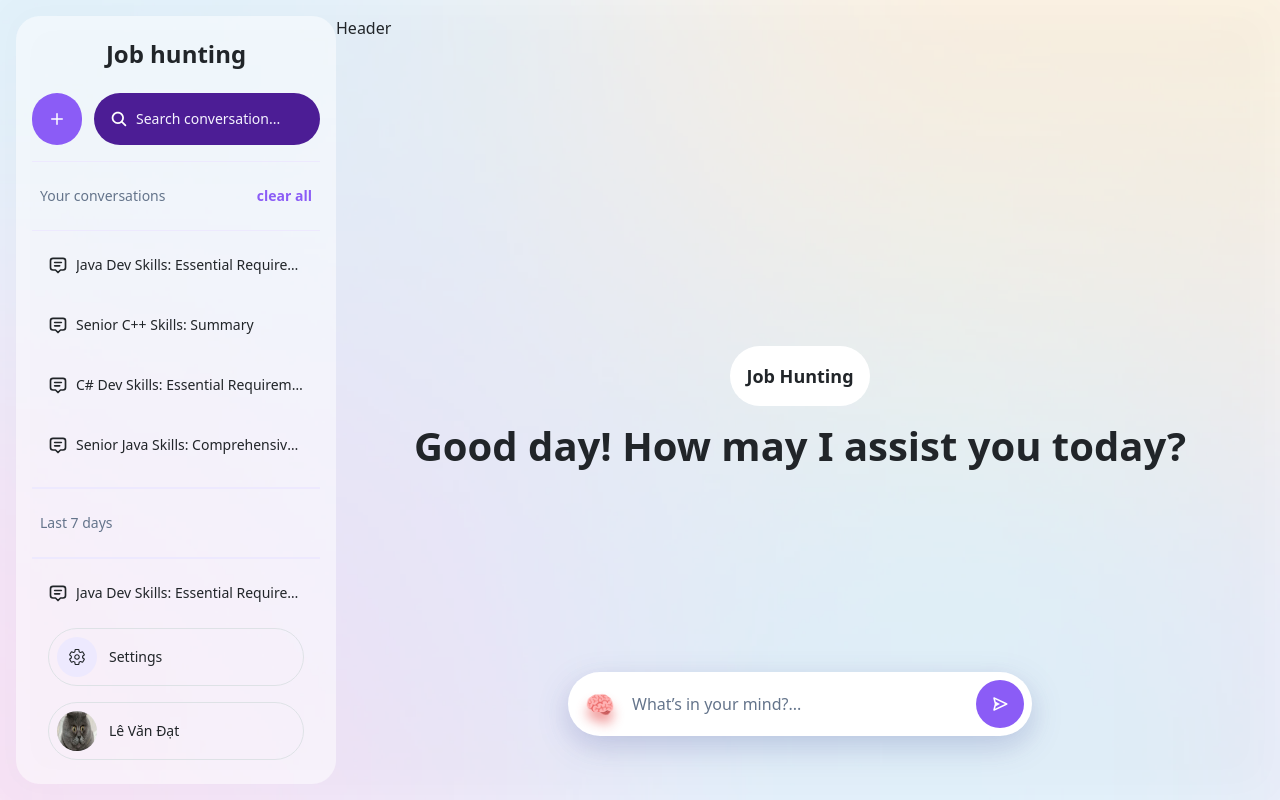
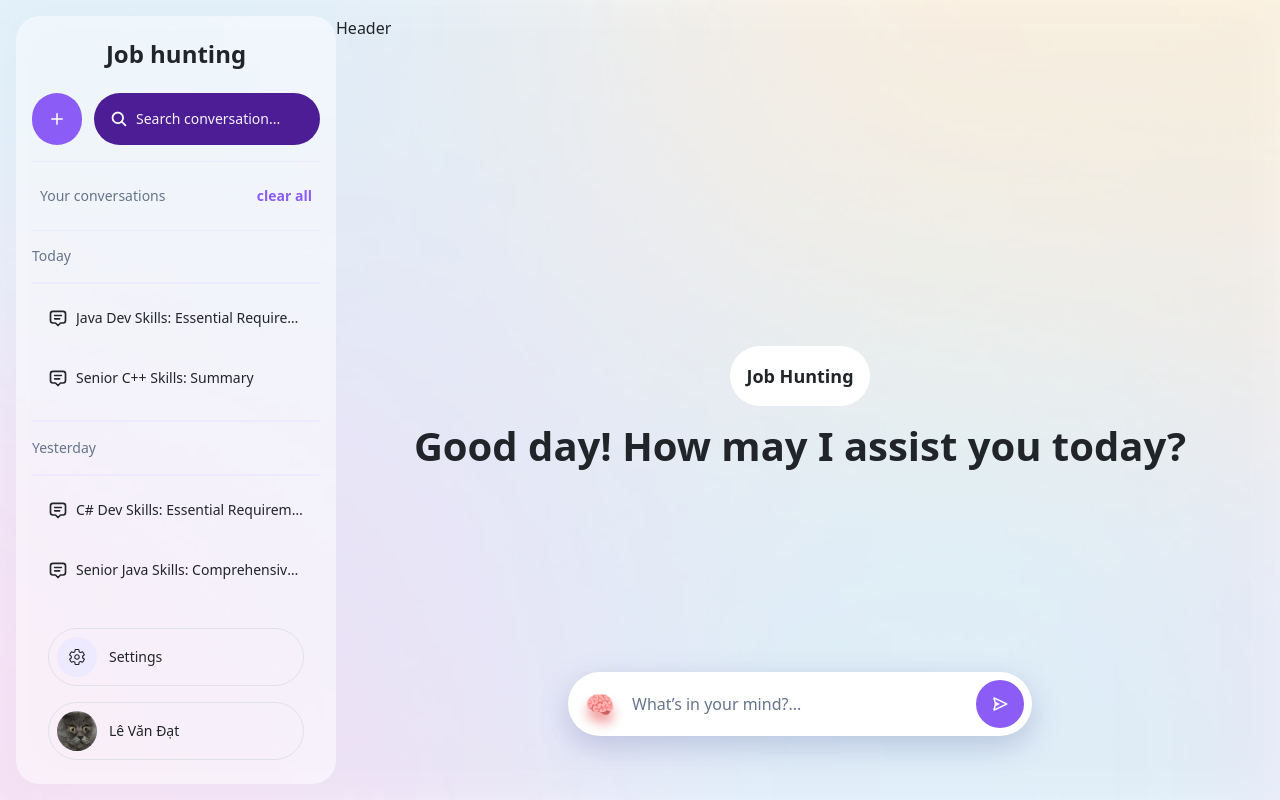
Before and after one commit to levandattt/job_hunting_client, a React (Create React App) app: page / in a window 1280 px wide. Built offline with nearby package versions, Linux system fonts and the light colour scheme; the HTML template or start-up script is replaced by a standard one.

Commit message:
fix: sidebar history

```diff
--- a/src/components/Button/Button2.jsx
+++ b/src/components/Button/Button2.jsx
@@ -6,7 +6,7 @@ const Button2 = ({children,icon,onClick, iconOnly, className, disabled}) => {
 
         // <button className={`flex ${iconOnly?'aspect-square':''}   border-1  p-2  rounded-3xl border-violet-300 focus:border-violet-600 focus:outline-none focus:border-b-2 ${disabled?'bg-violet-300 text-slate-500 cursor-not-allowed':'bg-violet-500 hover:bg-violet-700'}  ${className}`} onClick={onClick} disabled={disabled}>
             <button className={`${className}  ${iconOnly?'flex-none':'flex-auto'} transition-all easy-in-out  bg-violet-500 hover:bg-violet-700`} onClick={()=>onClick(iconOnly)}>
-                <div className={`flex p-2 ${iconOnly?'':''}  justify-center items-center `}>
+                <div className={`flex  ${iconOnly?'':''} p-2 justify-center items-center `}>
                     <div className={'flex items-center text-sm justify-center'}>
                         <span className={`text-lg ${!iconOnly?'':''}`}>{icon}</span>
                         <span className={iconOnly?'hidden':'text-xs'}>{children}</span>
--- a/src/pages/HomePage.jsx
+++ b/src/pages/HomePage.jsx
@@ -34,10 +34,14 @@ const HomePage = () => {
           <div className={'flex px-3 py-3 h-full w-full'}>
             <div className={'flex flex-col items-center bg-white/50 h-full w-80 rounded-3xl px-3 py-4 relative'}>
               <h4 className={'font-bold mb-4'}>Job hunting</h4>
+
+              {/* sidebar button */}
               <div className={'flex w-full'}>
                 <Button2 className={'text-white mr-3 p-2 rounded-full bg-violet-300'} icon={<FiPlus/>} onClick={onNewChatBtnClick} iconOnly={isSidebarBtnClose}>New Chat</Button2>
                 <Input2 className={'text-white p-2 rounded-full bg-violet-900 '} icon={<IoSearch/>} onClick={onSearchBtnClick} iconOnly={!isSidebarBtnClose} placeholder={'Search conversation...'}/>
               </div>
+
+              {/* clear conversation */}
               <div className="w-full h-0.5 my-3 bg-violet-100"/>
               <div className={'w-full flex justify-between p-2'}>
                 <span className={'text-sm text-slate-500'}>Your conversations</span>
@@ -45,42 +49,73 @@ const HomePage = () => {
               </div>
               <div className="w-full h-0.5 my-3 bg-violet-100"/>
               <div className={`overflow-y-auto w-full`}>
+
+              {/*chat histories*/}
+              <div className={'w-full flex justify-between'}>
+              <span className={'text-sm text-slate-500'}>Today</span>
+              </div>
+              <div className="w-full h-0.5 my-3 bg-violet-100"></div>
               <SidebarItem icon={<TbMessage2/>}>Java Dev Skills: Essential Requirements</SidebarItem>
               <SidebarItem icon={<TbMessage2/>}>Senior C++ Skills: Summary</SidebarItem>
+
+              <div className="w-full h-0.5 my-3 bg-violet-100"></div>
+              <div className={'w-full flex justify-between'}>
+                <span className={'text-sm text-slate-500'}>Yesterday</span>
+              </div>
+              <div className="w-full h-0.5 my-3 bg-violet-100"></div>
               <SidebarItem icon={<TbMessage2/>}>C# Dev Skills: Essential Requirements</SidebarItem>
               <SidebarItem icon={<TbMessage2/>}>Senior Java Skills: Comprehensive Requirements</SidebarItem>
-                <div className="w-full h-0.5 my-3 bg-violet-100"/>
-                <div className={'w-full flex justify-between p-2'}>
-                  <span className={'text-sm text-slate-500'}>Last 7 days</span>
+
+              <div className="w-full h-0.5 my-3 bg-violet-100"></div>
+              <div className={'w-full flex justify-between'}>
+                <span className={'text-sm text-slate-500'}>Previous 7 days</span>
               </div>
-                <div className="w-full h-0.5 my-3 bg-violet-100"/>
+              <div className="w-full h-0.5 my-3 bg-violet-100"></div>
               <SidebarItem icon={<TbMessage2/>}>Java Dev Skills: Essential Requirements</SidebarItem>
               <SidebarItem icon={<TbMessage2/>}>Senior C# Developer Skills</SidebarItem>
               <SidebarItem icon={<TbMessage2/>}>Java Dev Skills: Essential Requirements</SidebarItem>
               <SidebarItem icon={<TbMessage2/>}>Java Dev Skills: Essential Requirements</SidebarItem>
 
+              <div className="w-full h-0.5 my-3 bg-violet-100"></div>
+              <div className={'w-full flex justify-between'}>
+                <span className={'text-sm text-slate-500'}>Previous 30 days</span>
+              </div>
+              <div className="w-full h-0.5 my-3 bg-violet-100"></div>
                 <SidebarItem icon={<TbMessage2/>}>Java Dev Skills: Essential Requirements</SidebarItem>
                 <SidebarItem icon={<TbMessage2/>}>Java Dev Skills: Essential Requirements</SidebarItem>
                 <SidebarItem icon={<TbMessage2/>}>Java Dev Skills: Essential Requirements</SidebarItem>
                 <SidebarItem icon={<TbMessage2/>}>Java Dev Skills: Essential Requirements</SidebarItem>
               </div>
 
-              <div className={'relative flex flex-col-reverse w-full px-3 pt-4 '}>
-                <Button3 icon={<img src="/img/avatar.png" alt="logo" className="h-full w-auto rounded-full"/>}>Lê Văn Đạt</Button3>
+              {/* Settings */}
+              <div className={'relative flex flex-col-reverse w-full px-3 pt-4'}>
+                <Button3 icon={<img src="/img/avatar.png" alt="logo" className="h-full w-full object-cover object-center rounded-full"/>}>Lê Văn Đạt</Button3>
                 <Button3 icon={<IoSettingsOutline/>} className={`mb-3`}>Settings</Button3>
               </div>
             </div>
+
+            {/* Chat box section */}
             <div className={'flex flex-col w-full relative'}>
+
+              {/* Header */}
               <Header/>
+
+              {/*Chat box  */}
               <ChatBox/>
+
+              {/* chat box input  */}
               <div className={'absolute bottom-0 flex justify-center w-full'}>
                 <div className={`w-1/2 mb-5 drop-shadow-[0_10px_15px_rgba(27,34,125,0.2)]`}>
                   <Search placeholder={`What’s in your mind?...`} icon={'🧠'}/>
                 </div>
               </div>
+
             </div>
           </div>
+
         </div>
+
+        {/*background  */}
         <div>
           <div className="w-full backdrop-blur-xl bg-white/30 backdrop-brightness-95 absolute h-lvh"></div>
           <img src="/img/home_img_fill_rawraw.png" alt="logo" className="opacity-35 h-lvh w-lvw"/>
```
Lines whose indentation alone changed are shown as unchanged.
